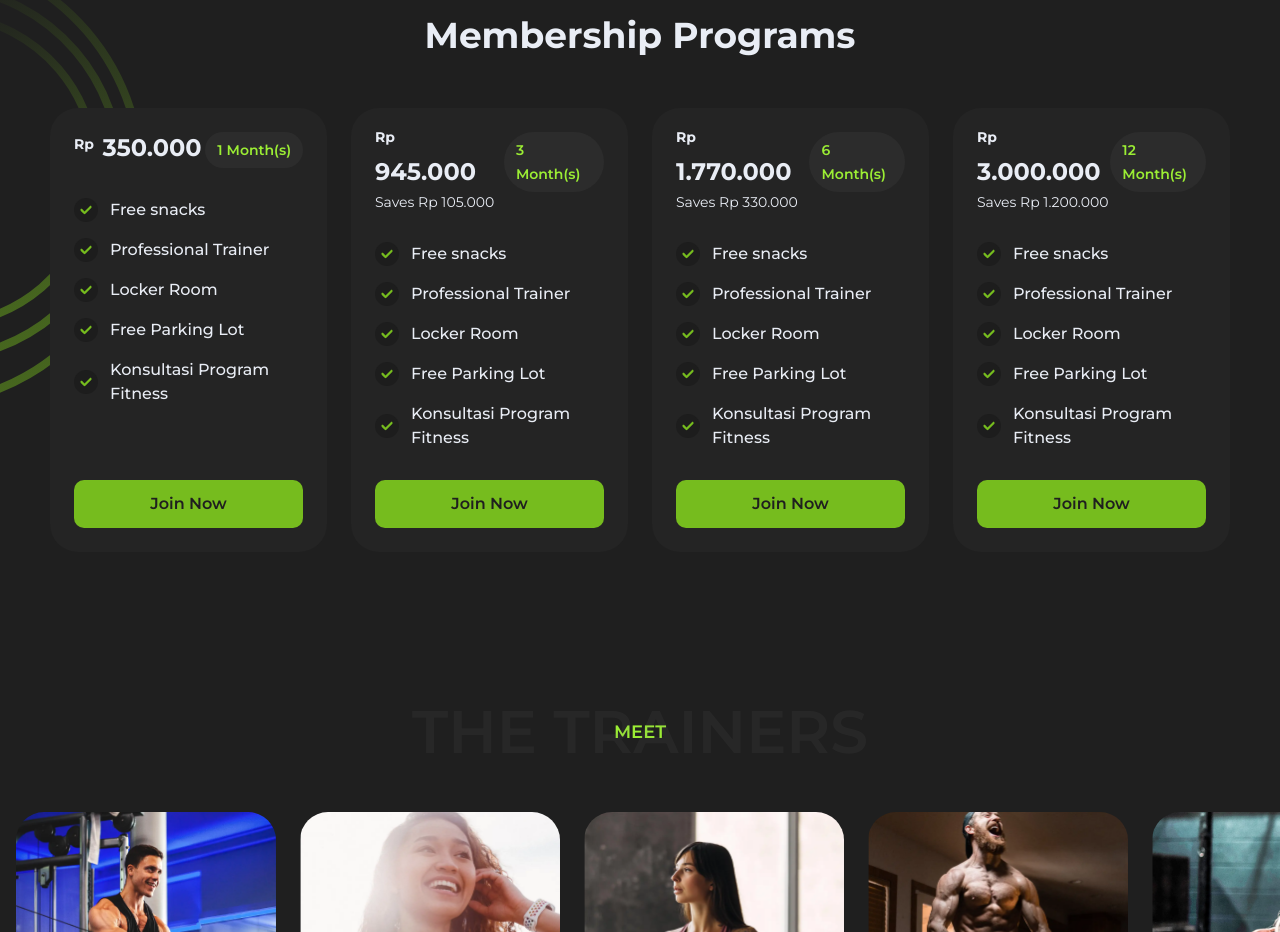
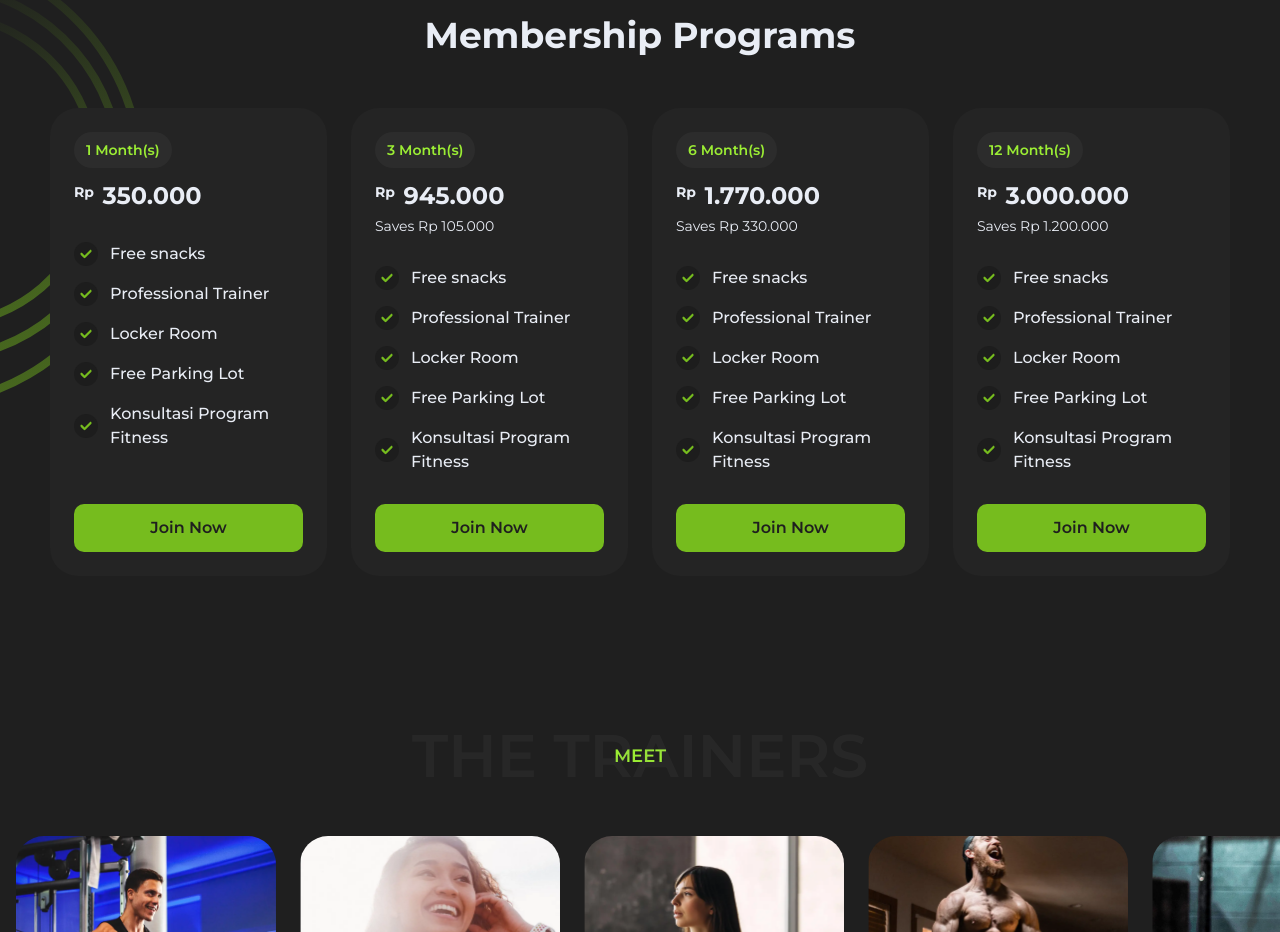
Before and after one commit to billpebert/icongym-html, a website: page public/pages/index.html in a window 1280 px wide. Shown: the part 2942-3874 px from the top of the page. Drawn offline with nearby package versions, Linux system fonts and the light colour scheme.

Commit message:
update pricing badge

```diff
--- a/public/pages/index.html
+++ b/public/pages/index.html
@@ -291,8 +291,13 @@
             <div class="container grid gap-6 lg:grid-cols-4 md:grid-cols-2">
                 <!-- Card -->
                 <div class="p-[24px] rounded-[28px] bg-secondary flex flex-col gap-[30px] h-full">
-                    <div class="flex items-start justify-between">
-                        <div class="flex flex-col gap-1">
+                    <div class="">
+                        <div class="px-3 py-[6px] bg-[#747474] bg-opacity-10 rounded-full w-max">
+                            <span class="text-sm font-semibold text-lime">
+                                1 Month(s)
+                            </span>
+                        </div>
+                        <div class="flex flex-col gap-1 mt-3">
                             <div class="font-bold text-light">
                                 <sup class="mr-1 text-sm">Rp</sup>
                                 <!-- <span class="text-2xl line-through decoration-[#F43E54] animate-pulse mr-3">
@@ -303,11 +308,6 @@
                                 </span>
                             </div>
                             <!-- <p class="text-sm text-light">Saves Rp 105.000</p> -->
-                        </div>
-                        <div class="px-3 py-[6px] bg-[#747474] bg-opacity-10 rounded-full w-max">
-                            <span class="text-sm font-semibold text-lime">
-                                1 Month(s)
-                            </span>
                         </div>
                     </div>
                     <ul class="flex flex-col gap-4">
@@ -348,8 +348,13 @@
                 </div>
                 <!-- Card -->
                 <div class="p-[24px] rounded-[28px] bg-secondary flex flex-col gap-[30px] h-full">
-                    <div class="flex items-start justify-between">
-                        <div class="flex flex-col gap-1">
+                    <div class="">
+                        <div class="px-3 py-[6px] bg-[#747474] bg-opacity-10 rounded-full w-max">
+                            <span class="text-sm font-semibold text-lime">
+                                3 Month(s)
+                            </span>
+                        </div>
+                        <div class="flex flex-col gap-1 mt-3">
                             <div class="font-bold text-light">
                                 <sup class="mr-1 text-sm">Rp</sup>
                                 <!-- <span class="text-2xl line-through decoration-[#F43E54] animate-pulse mr-3">
@@ -360,11 +365,6 @@
                                 </span>
                             </div>
                             <p class="text-sm text-light">Saves Rp 105.000</p>
-                        </div>
-                        <div class="px-3 py-[6px] bg-[#747474] bg-opacity-10 rounded-full w-max">
-                            <span class="text-sm font-semibold text-lime">
-                                3 Month(s)
-                            </span>
                         </div>
                     </div>
                     <ul class="flex flex-col gap-4">
@@ -405,8 +405,13 @@
                 </div>
                 <!-- Card -->
                 <div class="p-[24px] rounded-[28px] bg-secondary flex flex-col gap-[30px] h-full">
-                    <div class="flex items-start justify-between">
-                        <div class="flex flex-col gap-1">
+                    <div class="">
+                        <div class="px-3 py-[6px] bg-[#747474] bg-opacity-10 rounded-full w-max">
+                            <span class="text-sm font-semibold text-lime">
+                                6 Month(s)
+                            </span>
+                        </div>
+                        <div class="flex flex-col gap-1 mt-3">
                             <div class="font-bold text-light">
                                 <sup class="mr-1 text-sm">Rp</sup>
                                 <!-- <span class="text-2xl line-through decoration-[#F43E54] animate-pulse mr-3">
@@ -418,11 +423,7 @@
                             </div>
                             <p class="text-sm text-light">Saves Rp 330.000</p>
                         </div>
-                        <div class="px-3 py-[6px] bg-[#747474] bg-opacity-10 rounded-full w-max">
-                            <span class="text-sm font-semibold text-lime">
-                                6 Month(s)
-                            </span>
-                        </div>
+
                     </div>
                     <ul class="flex flex-col gap-4">
                         <li class="flex items-center gap-3">
@@ -462,8 +463,13 @@
                 </div>
                 <!-- Card -->
                 <div class="p-[24px] rounded-[28px] bg-secondary flex flex-col gap-[30px] h-full">
-                    <div class="flex items-start justify-between">
-                        <div class="flex flex-col gap-1">
+                    <div class="">
+                        <div class="px-3 py-[6px] bg-[#747474] bg-opacity-10 rounded-full w-max">
+                            <span class="text-sm font-semibold text-lime">
+                                12 Month(s)
+                            </span>
+                        </div>
+                        <div class="flex flex-col gap-1 mt-3">
                             <div class="font-bold text-light">
                                 <sup class="mr-1 text-sm">Rp</sup>
                                 <!-- <span class="text-2xl line-through decoration-[#F43E54] animate-pulse mr-3">
@@ -475,11 +481,7 @@
                             </div>
                             <p class="text-sm text-light">Saves Rp 1.200.000</p>
                         </div>
-                        <div class="px-3 py-[6px] bg-[#747474] bg-opacity-10 rounded-full w-max">
-                            <span class="text-sm font-semibold text-lime">
-                                12 Month(s)
-                            </span>
-                        </div>
+
                     </div>
                     <ul class="flex flex-col gap-4">
                         <li class="flex items-center gap-3">
```
Also changed, not shown: public/style/main.css.
